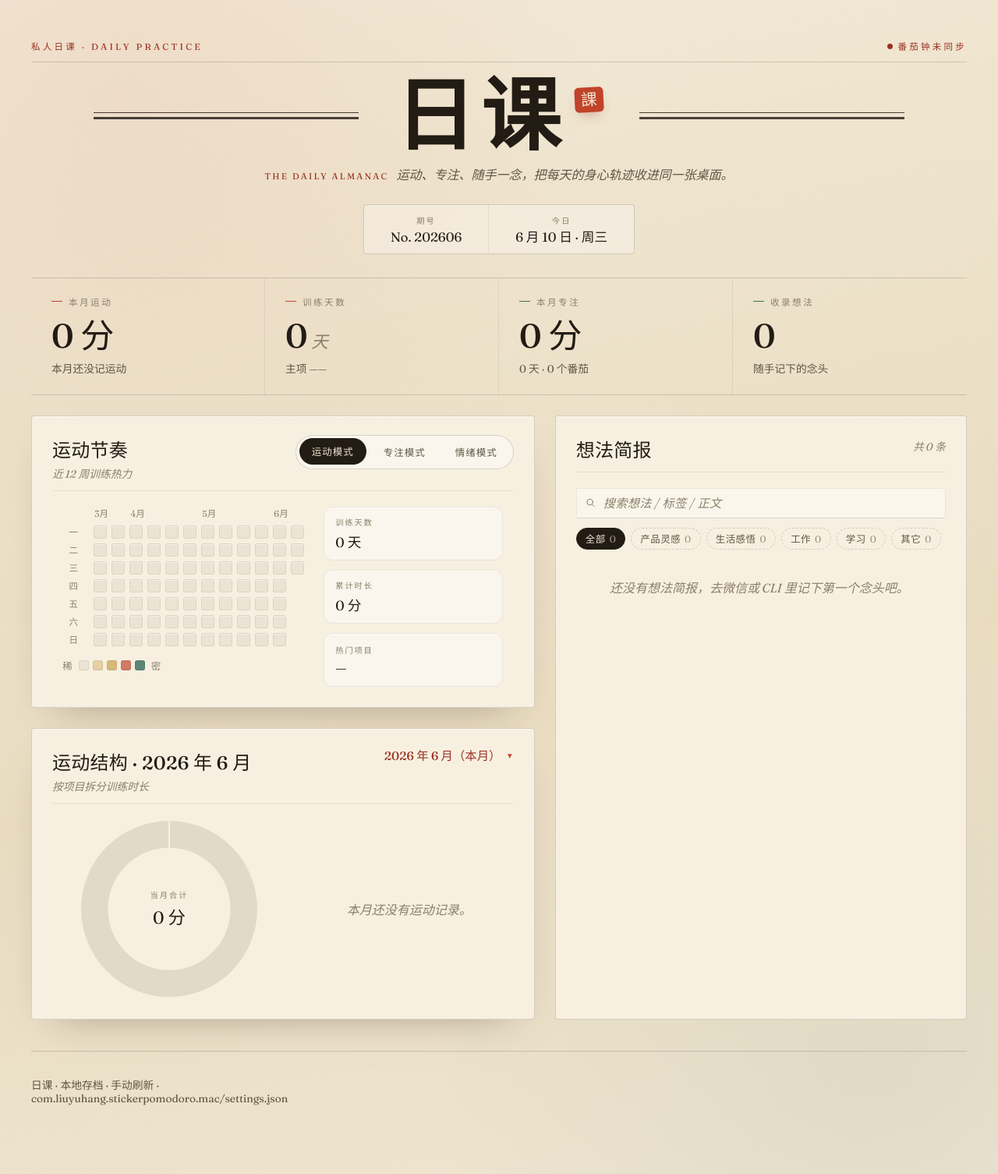
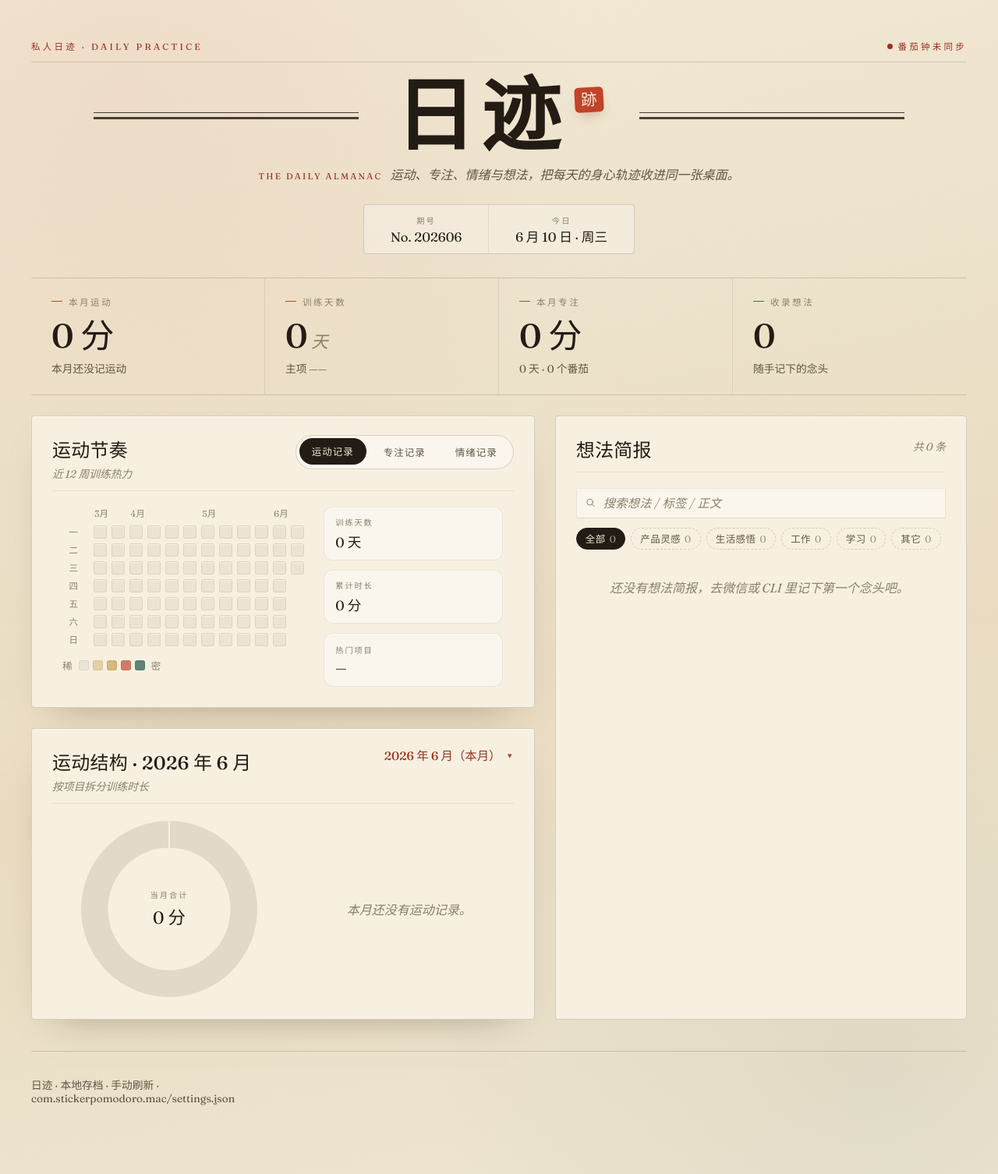
Before and after one commit to Yukon594/daily-practice-wechat-assistant, a Flask app: page / in a window 1280 px wide. Shown: the whole page at 78% size. Run offline with Flask 3, Linux system fonts and the light colour scheme; data that the repository does not hold is empty.

Commit message:
Refresh branding and public docs

```diff
--- a/config.py
+++ b/config.py
@@ -56,8 +56,8 @@ def _resolve_pomodoro_settings_path(raw_value: Optional[Union[str, Path]]) -> Pa
         return path
 
     candidates = [
-        Path.home() / "Library/Application Support/com.liuyuhang.stickerpomodoro.mac/settings.json",
-        Path.home() / "Library/Application Support/com.liuyuhang.stickerpomodoro/settings.json",
+        Path.home() / "Library/Application Support/com.stickerpomodoro.mac/settings.json",
+        Path.home() / "Library/Application Support/com.stickerpomodoro/settings.json",
     ]
     for candidate in candidates:
         if candidate.exists():
--- a/core/notes.py
+++ b/core/notes.py
@@ -23,7 +23,7 @@ STABLE_TYPES = (TYPE_ACTION, TYPE_SOURCE, TYPE_REFLECTION, TYPE_REVIEW, TYPE_OTH
 
 # ---------- prompts ----------
 CONVERSE_SYSTEM = """\
-你是「日课」里的想法整理伙伴，中文、口语化、简洁。用户随手发来一个想法，你用尽量少的对话帮他理清，然后交给整理环节。
+你是「日迹」里的想法整理伙伴，中文、口语化、简洁。用户随手发来一个想法，你用尽量少的对话帮他理清，然后交给整理环节。
 
 每轮只做一件事：先判断这条想法的「性质」，再据此决定「追问一个短问题」还是「已经够了，可以收」。注意——按性质来定策略，而不是按固定分类（用户有自己的、会不断增加的分类，别假设只有某几类）。常见性质与对应策略：
 
@@ -40,7 +40,7 @@ CONVERSE_SYSTEM = """\
 """
 
 BUILD_SYSTEM = """\
-你是「日课」的笔记整理器。把下面这段关于某个想法的对话整理成结构化笔记。中文，只输出 JSON。
+你是「日迹」的笔记整理器。把下面这段关于某个想法的对话整理成结构化笔记。中文，只输出 JSON。
 
 核心原则——自适应：每个板块是否出现，取决于这条想法「本身的性质」，而不是它属于哪个分类（分类是用户自定义的、会不断增加，别把板块和某个具体分类名绑死）。逐项按下面的判断来定，空的就留空，不要硬凑：
 
--- a/core/router.py
+++ b/core/router.py
@@ -22,7 +22,7 @@ REFLECTION_MARKERS = [
 ]
 
 CLASSIFY_SYSTEM = (
-    "你是「日课」助手的意图分类器，判断用户这句话属于哪一类，只返回 JSON："
+    "你是「日迹」助手的意图分类器，判断用户这句话属于哪一类，只返回 JSON："
     '{"intent":"exercise|mood|note|query|chat"}。\n'
     "判据：\n"
     "- exercise：在记录一次运动，如「今天跑步5公里32分钟」「晚上练胸45分钟」。\n"
--- a/dashboard/templates/index.html
+++ b/dashboard/templates/index.html
@@ -3,7 +3,7 @@
   <head>
     <meta charset="UTF-8" />
     <meta name="viewport" content="width=device-width, initial-scale=1.0" />
-    <title>日课 · 运动 · 专注 · 想法</title>
+    <title>日迹 · 运动 · 专注 · 情绪 · 想法</title>
     <link rel="preconnect" href="https://fonts.googleapis.com" />
     <link rel="preconnect" href="https://fonts.gstatic.com" crossorigin />
     <link
@@ -1263,16 +1263,16 @@
     <div class="shell">
       <header class="masthead reveal" style="animation-delay: 0.02s">
         <div class="masthead-top">
-          <span class="mt-left">私人日课 · Daily Practice</span>
+          <span class="mt-left">私人日迹 · Daily Practice</span>
           <span class="live-dot" id="syncDot"><i></i><span id="syncStatus">同步中…</span></span>
         </div>
         <div class="masthead-main">
           <span class="flank"></span>
-          <h1 class="wordmark">日课<span class="seal">課</span></h1>
+          <h1 class="wordmark">日迹<span class="seal">跡</span></h1>
           <span class="flank"></span>
         </div>
         <p class="dek">
-          <span class="dek-mark">The Daily Almanac</span>运动、专注、随手一念，把每天的身心轨迹收进同一张桌面。
+          <span class="dek-mark">The Daily Almanac</span>运动、专注、情绪与想法，把每天的身心轨迹收进同一张桌面。
         </p>
         <div class="meta-bar">
           <div class="meta-cell">
@@ -1324,9 +1324,9 @@
                 </div>
               </div>
               <div class="mode-toggle" id="modeToggle" aria-label="选择视图模式">
-                <button class="mode-btn active" data-mode="exercise" type="button">运动模式</button>
-                <button class="mode-btn" data-mode="focus" type="button">专注模式</button>
-                <button class="mode-btn" data-mode="mood" type="button">情绪模式</button>
+                <button class="mode-btn active" data-mode="exercise" type="button">运动记录</button>
+                <button class="mode-btn" data-mode="focus" type="button">专注记录</button>
+                <button class="mode-btn" data-mode="mood" type="button">情绪记录</button>
               </div>
             </div>
             <div class="rhythm-body">
@@ -1378,7 +1378,7 @@
 
       <footer class="figures reveal" style="animation-delay: 0.4s; border-bottom: none; margin-top: 40px;">
         <div class="figure" style="border-right: none; padding-left: 0;">
-          <div class="note" id="syncFoot">日课 · 运动 · 专注 · 想法 · 本地存档</div>
+          <div class="note" id="syncFoot">日迹 · 运动 · 专注 · 情绪 · 想法 · 本地存档</div>
         </div>
       </footer>
     </div>
@@ -1570,7 +1570,7 @@
 
         const pathText = sync.source_path ? sync.source_path.split("/").slice(-2).join("/") : "未配置路径";
         const lastSync = sync.last_synced_at ? `上次同步 ${sync.last_synced_at.replace("T", " ")}` : pathText;
-        document.getElementById("syncFoot").textContent = `日课 · 本地存档 · 手动刷新 · ${lastSync}`;
+        document.getElementById("syncFoot").textContent = `日迹 · 本地存档 · 手动刷新 · ${lastSync}`;
       }
 
       function renderFigures(data) {
```
Also changed, not shown: dashboard/templates/note.html (+4 -4 lines), docs/index.html (+10 -10 lines), tests/test_assistant_engine.py (+1 -1 lines), tests/test_focus_sync.py (+1 -1 lines), README.md, 3 other files.
